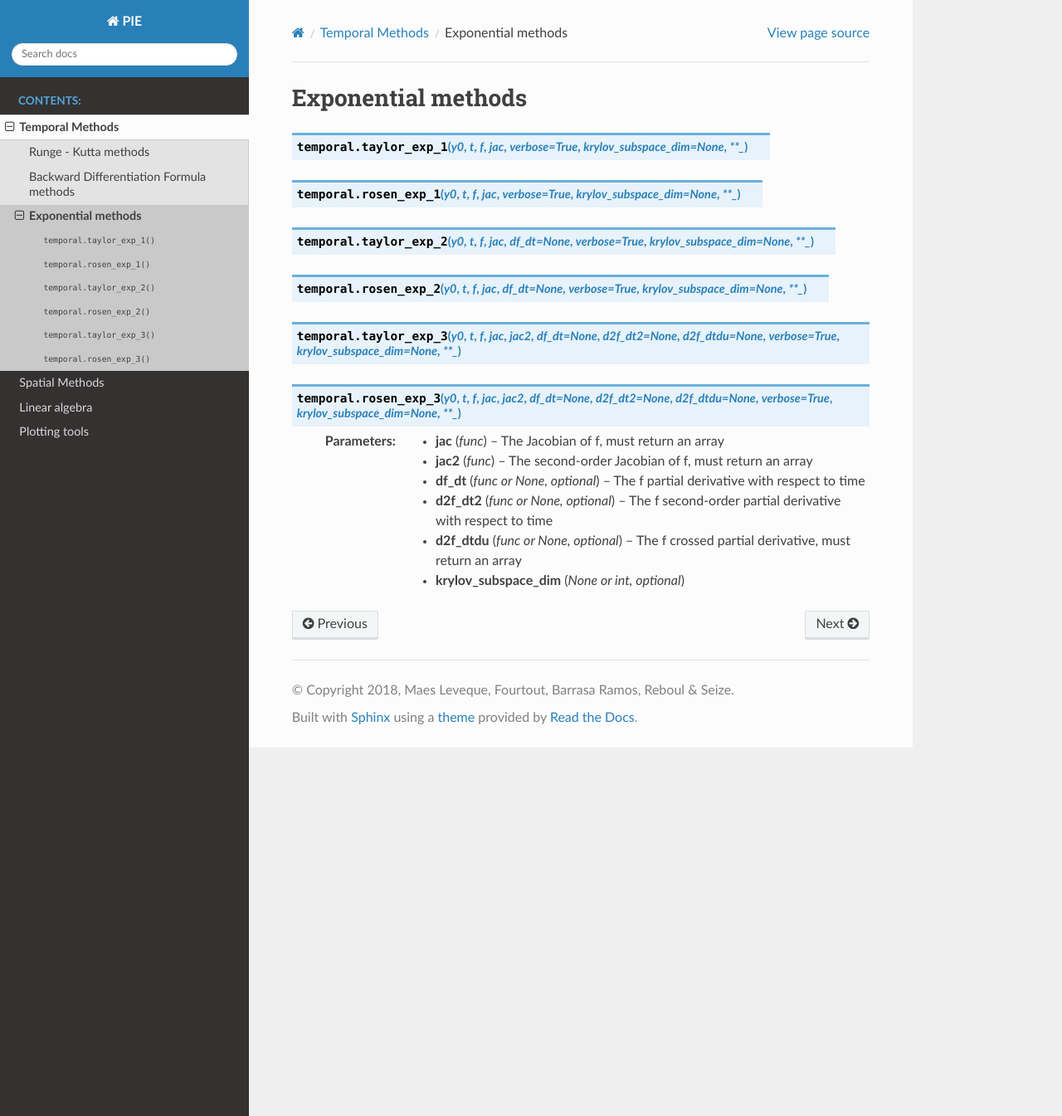
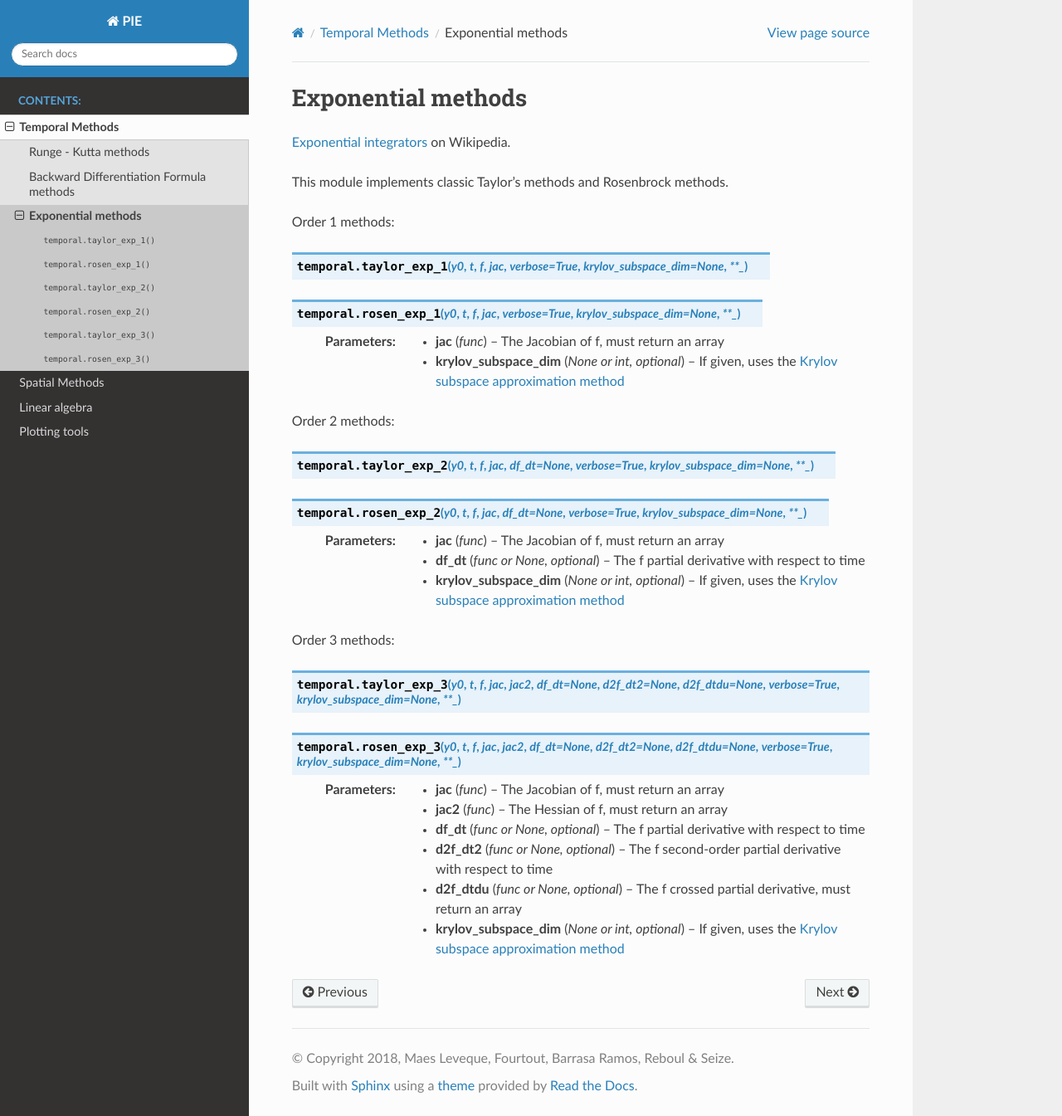
Before and after one commit to pierreXVI/PIE, a Sphinx documentation site: the page built from doc/source/temporal/exp.rst, in a window 1280 px wide and 1345 px high. Shown: the whole window at 83% size. Built offline with Sphinx 7.4.7 and the Read the Docs theme 2.0.0, drawn with Linux system fonts in a browser that asks for light colours; pages that are not in the unit, such as notebooks, are missing from menus.

Commit message:
Documenting EXP methods

```diff
--- a/doc/source/temporal/exp.rst
+++ b/doc/source/temporal/exp.rst
@@ -1,21 +1,45 @@
 Exponential methods
 ===================
 
+`Exponential integrators <https://en.wikipedia.org/wiki/Exponential_integrator>`_ on Wikipedia.
+
+This module implements classic Taylor's methods and Rosenbrock methods.
+
+
+Order 1 methods:
 
 .. py:function:: temporal.taylor_exp_1(y0, t, f, jac, verbose=True, krylov_subspace_dim=None, **_)
 .. py:function:: temporal.rosen_exp_1(y0, t, f, jac, verbose=True, krylov_subspace_dim=None, **_)
+
+   :param func jac: The Jacobian of f, must return an array
+   :param krylov_subspace_dim: If given, uses the :doc:`Krylov subspace approximation method<../linalg/krylov>`
+   :type krylov_subspace_dim: None or int, optional
+
+
+Order 2 methods:
+
 .. py:function:: temporal.taylor_exp_2(y0, t, f, jac, df_dt=None, verbose=True, krylov_subspace_dim=None, **_)
 .. py:function:: temporal.rosen_exp_2(y0, t, f, jac, df_dt=None, verbose=True, krylov_subspace_dim=None, **_)
+
+   :param func jac: The Jacobian of f, must return an array
+   :param df_dt: The f partial derivative with respect to time
+   :type df_dt: func or None, optional
+   :param krylov_subspace_dim: If given, uses the :doc:`Krylov subspace approximation method<../linalg/krylov>`
+   :type krylov_subspace_dim: None or int, optional
+
+
+Order 3 methods:
+
 .. py:function:: temporal.taylor_exp_3(y0, t, f, jac, jac2, df_dt=None, d2f_dt2=None, d2f_dtdu=None, verbose=True, krylov_subspace_dim=None,**_)
 .. py:function:: temporal.rosen_exp_3(y0, t, f, jac, jac2, df_dt=None, d2f_dt2=None, d2f_dtdu=None, verbose=True, krylov_subspace_dim=None,**_)
 
    :param func jac: The Jacobian of f, must return an array
-   :param func jac2: The second-order Jacobian of f, must return an array
+   :param func jac2: The Hessian of f, must return an array
    :param df_dt: The f partial derivative with respect to time
    :type df_dt: func or None, optional
    :param d2f_dt2: The f second-order partial derivative with respect to time
    :type d2f_dt2: func or None, optional
    :param d2f_dtdu: The f crossed partial derivative, must return an array
    :type d2f_dtdu: func or None, optional
-   :param krylov_subspace_dim:
+   :param krylov_subspace_dim: If given, uses the :doc:`Krylov subspace approximation method<../linalg/krylov>`
    :type krylov_subspace_dim: None or int, optional
```
Also changed, not shown: 2 other files.
